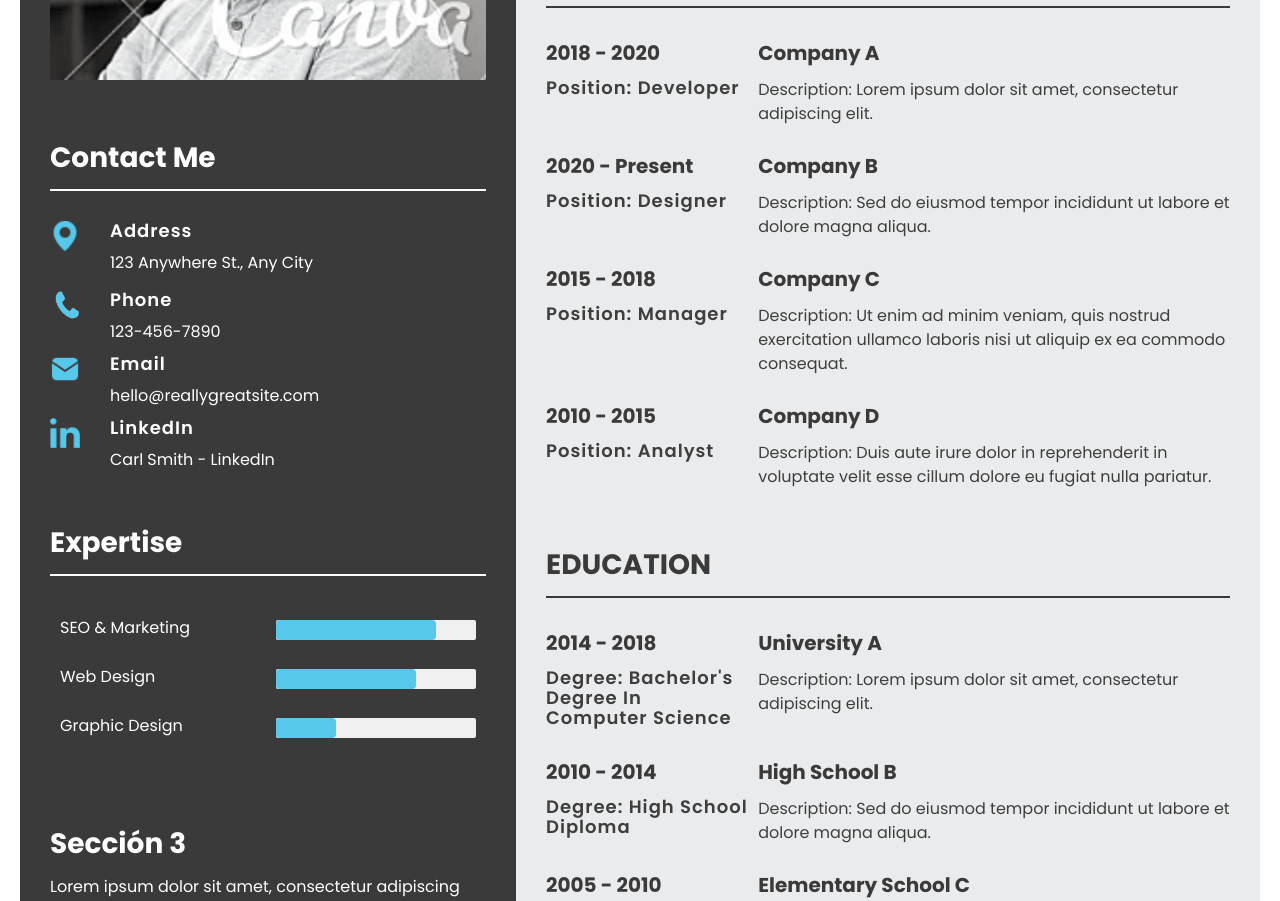
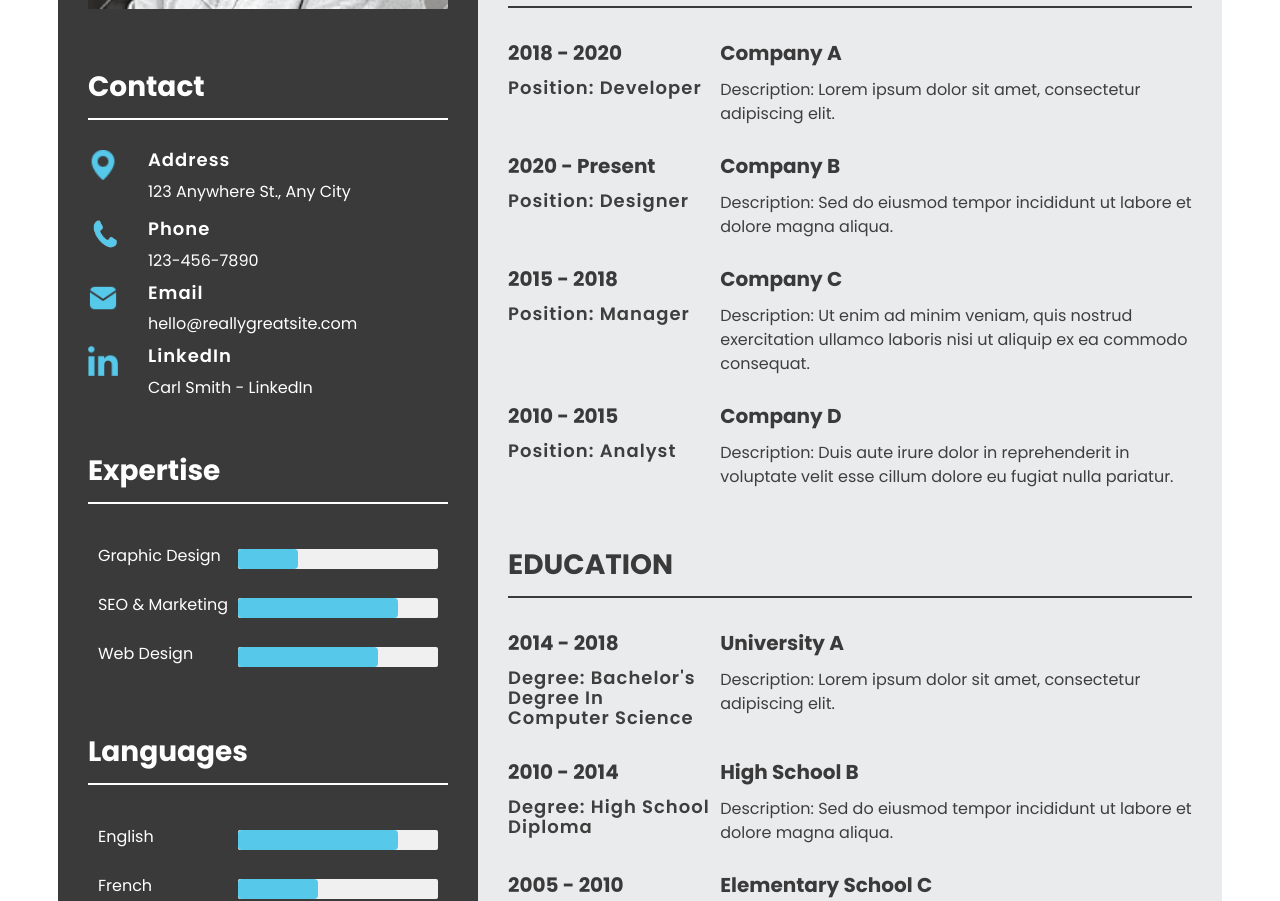
Before and after one commit to danox46/node-cv, a React (Vite) app: page / in a window 1280 px wide. Shown: the part 380-1281 px from the top of the page. Built offline with nearby package versions, Linux system fonts and the light colour scheme.

Commit message:
Add new modules with props, New folder components

```diff
--- a/public/App.jsx
+++ b/public/App.jsx
@@ -1,12 +1,15 @@
 import React from "react";
+import PropertyTypes from "prop-types";
 import axios from "axios";
-import PropsTypes from "prop-types";
+import PropTypes from "prop-types";
 import imgAvatar from "/assets/avatar.png";
-import ProgressBar from "./ProgressBar";
-import WorkExperience from "./WorkExperience";
-import Education from "./Education";
-import Contact from "./Contact";
-import References from "./References";
+import ProgressBar from "./components/ProgressBar";
+import Languages from "./components/Languages";
+import WorkExperience from "./components/WorkExperience";
+import Education from "./components/Education";
+import Contact from "./components/Contact";
+import References from "./components/References";
+import Divider from "./components/TitleDivider";
 import "./index.css"; // General styles
 
 const App = () => {
@@ -17,20 +20,19 @@ const App = () => {
           <div className="column-sections">
             <img src={imgAvatar} alt="avatar-image" />
           </div>
-          <h2>Contact me</h2>
-          <hr class="divider" />
+          <div className="section-contact">
+            <Divider title="Contact" />
             <Contact />
-
+          </div>
           <div className="section-expertise">
-            <h2>expertise</h2>
-            <hr class="divider" />
+            <Divider title="Expertise" />
             <ProgressBar />
           </div>
 
-          <section>
-            <h2>Sección 3</h2>
-            <p>Lorem ipsum dolor sit amet, consectetur adipiscing elit.</p>
-          </section>
+          <div className="section-languages">
+            <Divider title="Languages" />
+           <Languages />
+          </div>
         </div>
 
         <div className="column column-experience">
@@ -39,28 +41,16 @@ const App = () => {
             <h2>Graphic Designer</h2>
           </div>
           <div className="section-experience">
-            <h2>WORK EXPERIENCE</h2>
-            <hr class="divider" />
-            <div className="section-experience__items">
+            <Divider title="WORK EXPERIENCE" />
             <WorkExperience />
           </div>
-
           <div className="section-education">
-              <h2>EDUCATION</h2>
-              <hr class="divider" />
-              <div className="section-education__items">
+            <Divider title="EDUCATION" />
             <Education />
           </div>
-            </div>
-
           <div className="section-references">
-              <h2>REFERENCES</h2>
-              <hr class="divider" />
-              <div className="section-references__items">
+            <Divider title="REFERENCE" />
             <References />
-              </div>
-            </div>
-
           </div>
         </div>
       </div>
--- a/public/Contact.jsx
+++ b/public/components/Contact.jsx
@@ -6,16 +6,39 @@ import imgLinkedin from "/assets/linkedin-icon.png";
 const ContactInfo = () => {
   // Object containing contact information
   const contactInfo = [
-    { image: imgLocation, title: "Address", text: "123 Anywhere St., Any City" },
-    { image: imgPhone, title: "Phone", text: "123-456-7890", link: "tel:123-456-7890" },
-    { image: imgEmail, title: "Email", text: "hello@reallygreatsite.com", link: "mailto:hello@reallygreatsite.com" },
-    { image: imgLinkedin, title: "LinkedIn", text: "Carl Smith - LinkedIn", link: "https://www.linkedin.com/" }
+    {
+      image: imgLocation,
+      title: "Address",
+      text: "123 Anywhere St., Any City",
+    },
+    {
+      image: imgPhone,
+      title: "Phone",
+      text: "123-456-7890",
+      link: "tel:123-456-7890",
+    },
+    {
+      image: imgEmail,
+      title: "Email",
+      text: "hello@reallygreatsite.com",
+      link: "mailto:hello@reallygreatsite.com",
+    },
+    {
+      image: imgLinkedin,
+      title: "LinkedIn",
+      text: "Carl Smith - LinkedIn",
+      link: "https://www.linkedin.com/",
+    },
   ];
 
   // Function to render contact information
   const renderContactInfo = () => {
     return contactInfo.map((info, index) => (
-      <div key={index} className={`column-contact-info__${info.title.toLowerCase().replace(' ', '-')}`}>
+      <div
+        key={index}
+        className={`column-contact-info__${info.title
+          .toLowerCase()
+          .replace(" ", "-")}`}>
         {info.image && (
           <div className="flex-row">
             <img src={info.image} alt={`${info.title.toLowerCase()}-icon`} />
@@ -34,11 +57,7 @@ const ContactInfo = () => {
   };
 
   // Render contact information
-  return (
-    <div className="contact-info-container">
-      {renderContactInfo()}
-    </div>
-  );
+  return <div className="contact-info-container">{renderContactInfo()}</div>;
 };
 
 export default ContactInfo;
--- a/public/Education.jsx
+++ b/public/components/Education.jsx
@@ -1,5 +1,4 @@
-import React from "react";
-import './css/modules.css';
+import '../css/modules.css';
 
 const EducationData = [
   {
--- /dev/null
+++ b/public/components/Languages.jsx
@@ -0,0 +1,34 @@
+import React from 'react';
+import '../css/progress-bar.css'; // Styles for the language bar
+
+const LanguageBar = () => {
+  // Object containing languages and their proficiency scale
+  const languages = {
+    'English': 8,
+    'Spanish': 10,
+    'French': 4,
+  };
+
+  // Filter and sort available languages
+  const availableLanguages = Object.entries(languages)
+    .sort(([lang1], [lang2]) => lang1.localeCompare(lang2)); // Sort alphabetically
+
+  // Return JSX elements for available languages
+  return (
+    <div className="progress-bar-container">
+      {availableLanguages.map(([language, value]) => (
+        <div key={language} className="progress-indicator">
+          <div className="indicator-name">{language}</div>
+          <div className="progress-bar">
+            <div
+              className="progress"
+              style={{ width: `${(value / 10) * 100}%` }}
+            ></div>
+          </div>
+        </div>
+      ))}
+    </div>
+  );
+};
+
+export default LanguageBar;
--- a/public/ProgressBar.jsx
+++ b/public/components/ProgressBar.jsx
@@ -1,17 +1,20 @@
 import React, { useState } from 'react';
-import './css/progress-bar.css'; // Progress bar styles
+import '../css/progress-bar.css'; // Estilos de la barra de progreso
 
 const ProgressBar = () => {
-  // Status to store the progress of each indicator
+  // Estado para almacenar el progreso de cada indicador
   const [progress, setProgress] = useState({
     'SEO & Marketing': 8,
     'Web Design': 7,
     'Graphic Design': 3,
   });
 
+  // Ordenar los indicadores alfabéticamente
+  const sortedProgress = Object.entries(progress).sort(([a], [b]) => a.localeCompare(b));
+
   return (
     <div className="progress-bar-container">
-      {Object.entries(progress).map(([indicator, value]) => (
+      {sortedProgress.map(([indicator, value]) => (
         <div key={indicator} className="progress-indicator">
           <div className="indicator-name">{indicator}</div>
           <div className="progress-bar">
--- a/public/References.jsx
+++ b/public/components/References.jsx
@@ -1,5 +1,4 @@
-import React from "react";
-import './css/modules.css';  // Styles for recommendations
+import '../css/modules.css';  // Styles for recommendations
 
 // Data for recommendations
 const RecommendationsData = [
--- /dev/null
+++ b/public/components/TitleDivider.jsx
@@ -0,0 +1,10 @@
+const Divider = ({ title }) => {
+  return (
+    <div>
+      <h2>{title}</h2>
+      <hr className="divider" />
+    </div>
+  );
+};
+
+export default Divider;
--- a/public/WorkExperience.jsx
+++ b/public/components/WorkExperience.jsx
@@ -1,5 +1,4 @@
-import React from "react";
-import './css/modules.css';
+import "../css/modules.css";
 
 const ExperienceData = [
   {
@@ -37,6 +36,7 @@ const ExperienceData = [
 
 const Experience = () => {
   return (
+    <div className="section-experience__items">
       <div className="experience-container">
         {ExperienceData.map((item) => (
           <div className="experience-item flex-section" key={item.id}>
@@ -51,6 +51,7 @@ const Experience = () => {
           </div>
         ))}
       </div>
+    </div>
   );
 };
 
--- a/public/css/progress-bar.css
+++ b/public/css/progress-bar.css
@@ -1,4 +1,4 @@
-@import url('typography.css');
+@import url("typography.css");
 
 .progress-bar-container {
   padding: 10px;
@@ -6,11 +6,15 @@
 
 .progress-indicator {
   display: flex;
-    margin-bottom: 20px;
-    align-items: center;
-    flex-direction: row;
-    flex-wrap: wrap;
-    justify-content: space-between;
+  align-items: center;
+  flex-direction: row;
+  flex-wrap: wrap;
+  justify-content: space-between;
+  gap: 10px;
+}
+
+.progress-indicator:not(:last-child) {
+  margin-bottom: 20px;
 }
 
 .indicator-name {
--- a/public/main.jsx
+++ b/public/main.jsx
@@ -1,6 +1,7 @@
 import React from 'react'
 import ReactDOM from 'react-dom'
 import App from './App.jsx'
+import { createRoot } from 'react-dom/client';
 
 
 ReactDOM.createRoot(document.getElementById('root')).render(
```
Lines whose indentation alone changed are shown as unchanged.
